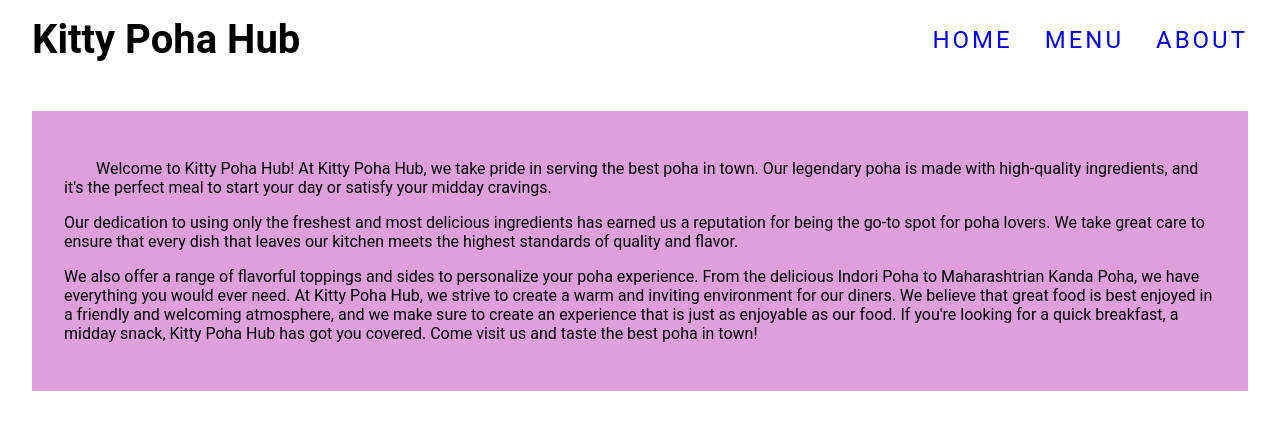
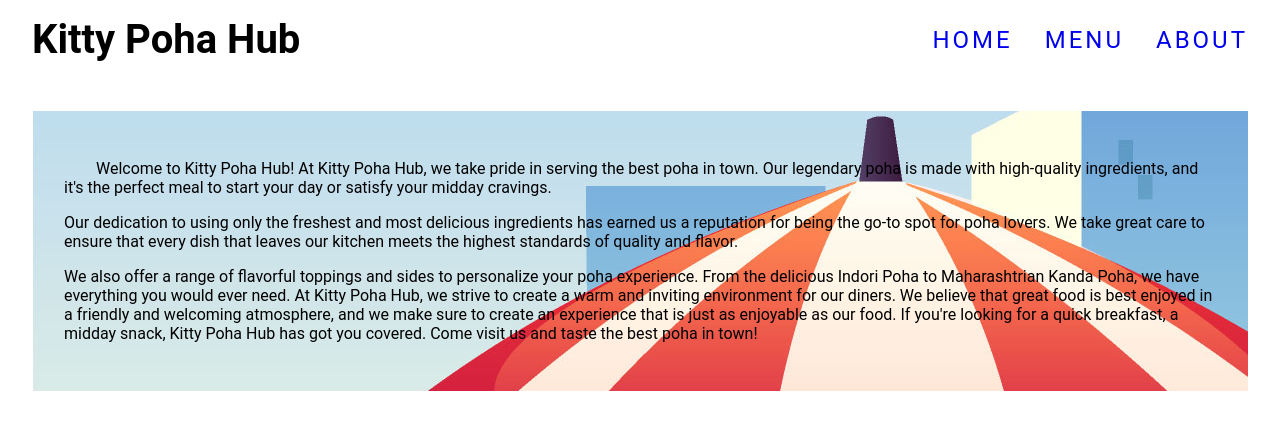
Before and after one commit to th3grimreaper/restaurant-page, a website built with webpack: page src/temp.html in a window 1280 px wide. Built offline with nearby package versions, Linux system fonts and the light colour scheme.

Commit message:
add bg image to content

```diff
--- a/src/components/home.js
+++ b/src/components/home.js
@@ -1,4 +1,5 @@
 import { content, clearContent } from './clear'
+import bgImg from '../assets/2481.jpg'
 
 function homePage() {
   clearContent()
@@ -6,6 +7,9 @@ function homePage() {
 
   const cardContainer = document.createElement('section')
   cardContainer.classList.add('card-container', 'home-content')
+
+  cardContainer.style.backgroundImage = `url(${bgImg})`
+
   const textWrapper = document.createElement('div')
   textWrapper.classList.add('text-wrapper')
 
--- a/src/components/menu.js
+++ b/src/components/menu.js
@@ -1,10 +1,14 @@
 import { content, clearContent } from './clear'
 import indoripoha from '../assets/indoripoha.jpg'
+import bgImg from '../assets/2481.jpg'
 
 function menuPage() {
   clearContent()
   const cardContainer = document.createElement('section')
   cardContainer.classList.add('card-container')
+
+  cardContainer.style.backgroundImage = `url(${bgImg})`
+
   const textWrapper = document.createElement('div')
   textWrapper.classList.add('text-wrapper')
   const title = document.createElement('div')
--- a/src/styles/_content.scss
+++ b/src/styles/_content.scss
@@ -11,7 +11,7 @@
     display: flex;
     flex-direction: column;
     margin-top: 2em;
-    background-color: plum;
+    background-position: center left;
 
     .img-wrapper {
       margin-top: 1em;
```
Also changed, not shown: dist/bundle56eb409ced06a314f872.js (deleted), dist/bundle9bd49032963021256827.js (added), dist/index.html, src/assets/2481.jpg (added), src/assets/restaurant.jpg (added).
